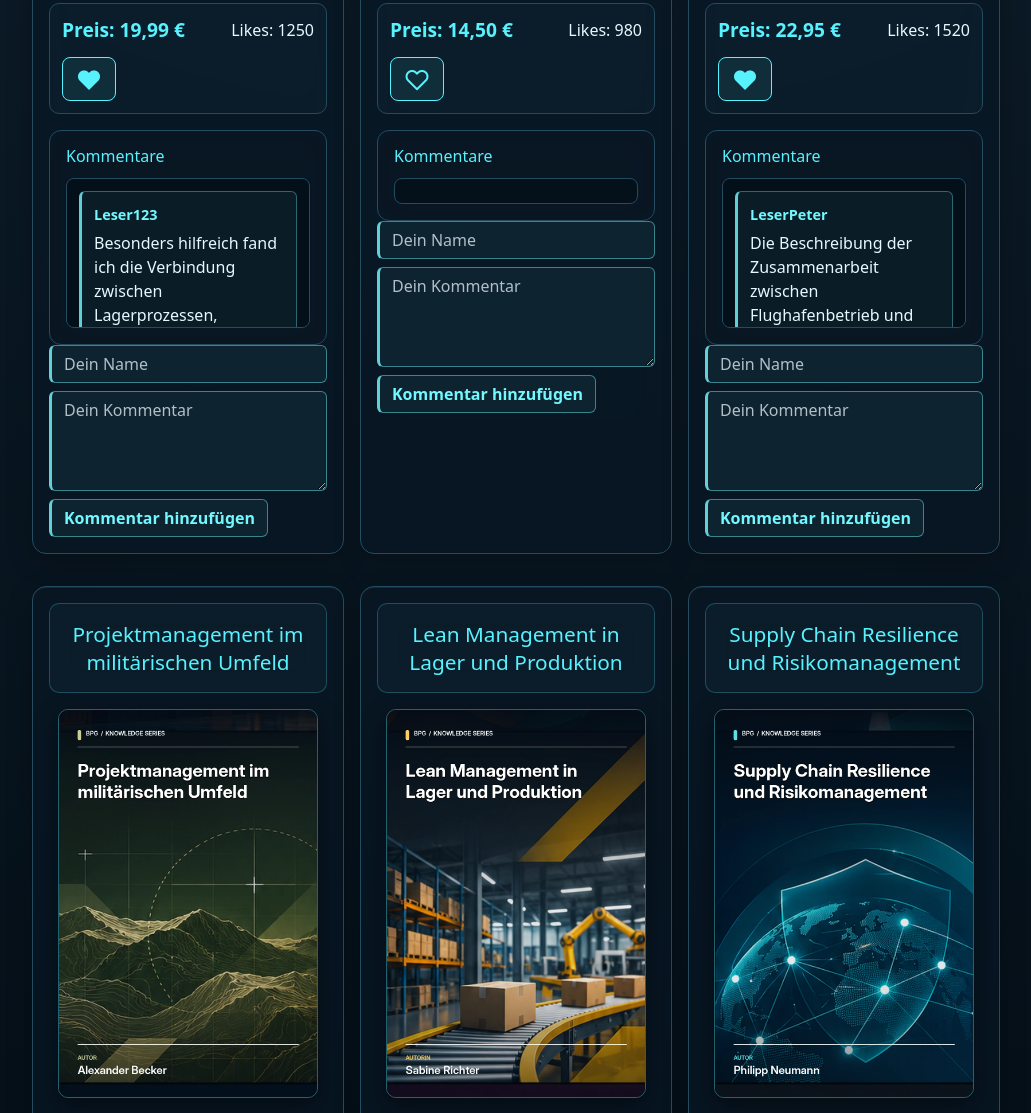
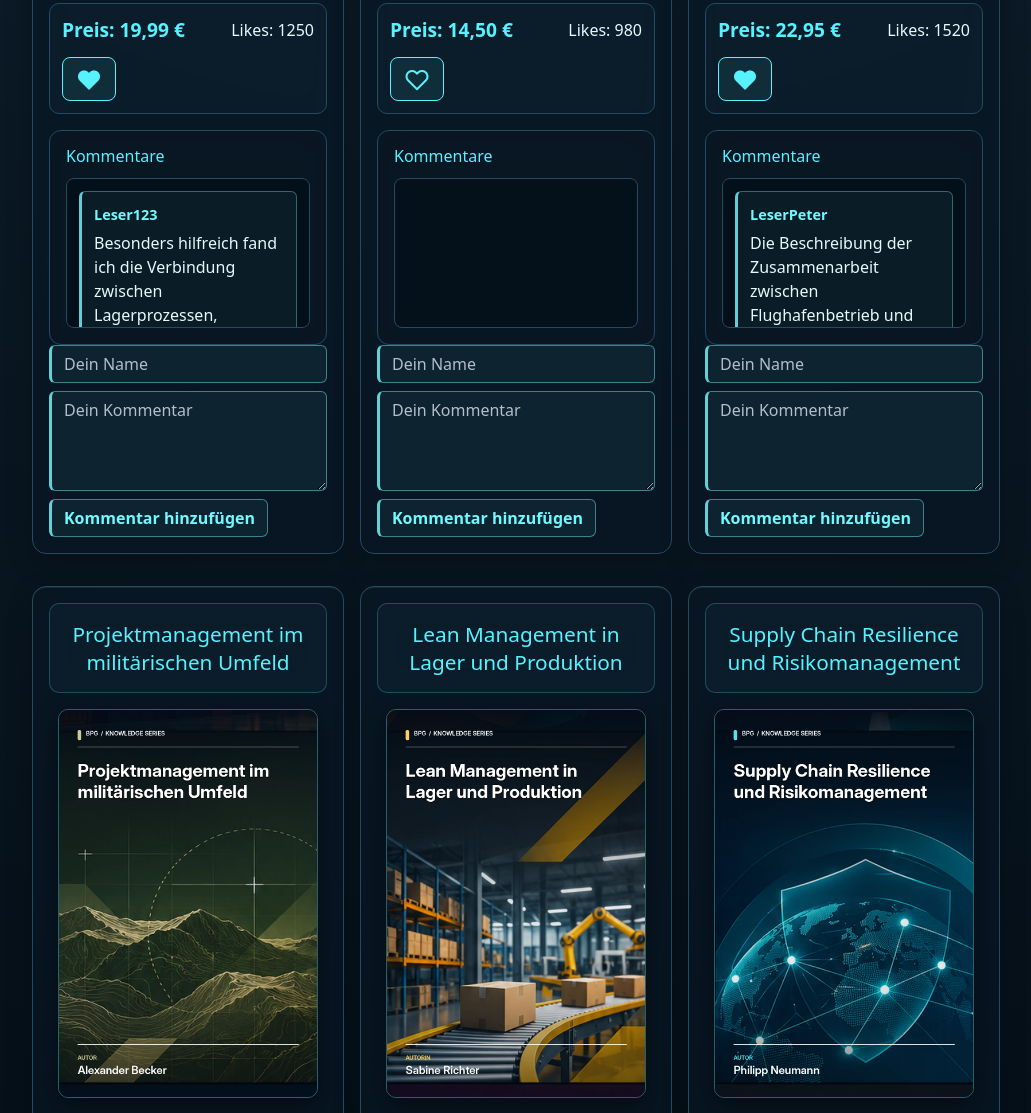
Before and after one commit to berk-dev385/myBookstore, a plain HTML site: page index.html in a window 1280 px wide. Shown: the part 920-2033 px from the top of the page, without its empty margins (124-1155 px from the left). Drawn offline with nearby package versions, Linux system fonts and the light colour scheme.

Commit message:
refact: fixed scrollable comments heigth

```diff
--- a/style.css
+++ b/style.css
@@ -63,7 +63,7 @@
 
 /* BPG - scrollable comments */
 #book_list .comments-list {
-  max-height: 150px;
+  height: 150px;
   overflow-y: auto;
 
   background: rgba(2, 10, 17, 0.45);
```
